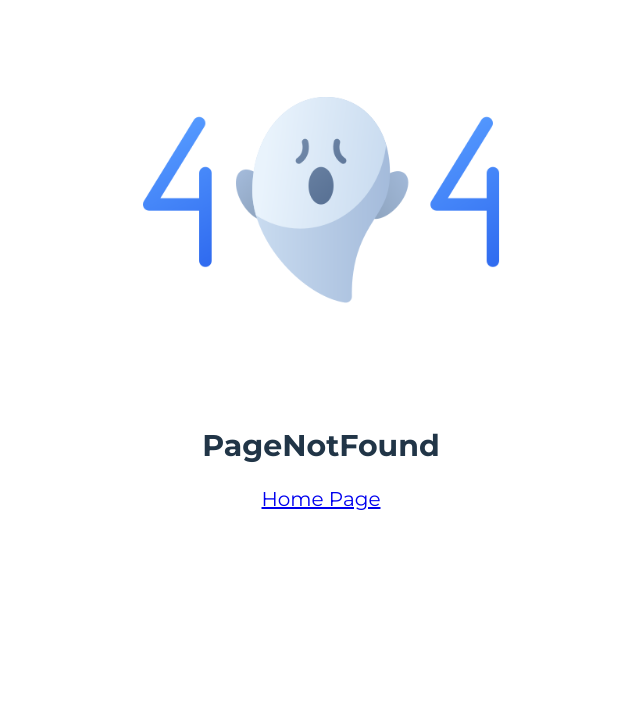
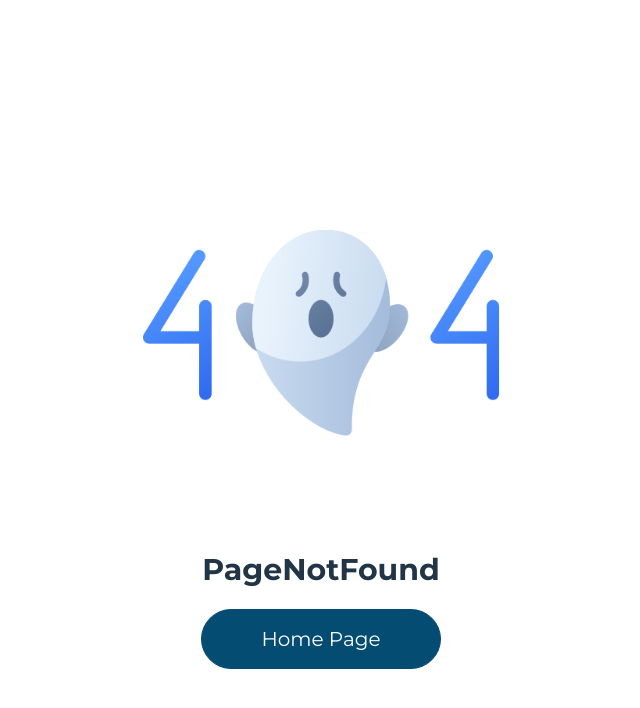
Before and after one commit to guranda26/ecommerce-website, a React (Vite) app: page /main in a window 1280 px wide. Shown: the top 708 px of the page, without its empty margins (319-959 px from the left). Built offline with nearby package versions, Linux system fonts and the light colour scheme.

Commit message:
feat: add errorPage style

```diff
--- a/src/components/header/header.css
+++ b/src/components/header/header.css
@@ -104,3 +104,6 @@
 .nav-link.active::after {
   width: 100%;
 }
+
+@media screen and (max-width: 698px) {
+}
--- a/src/pages/errorPage/ErrorPage.tsx
+++ b/src/pages/errorPage/ErrorPage.tsx
@@ -1,15 +1,22 @@
 import { ErrorResponse, NavLink, useRouteError } from 'react-router-dom';
 import errorImage from '../../assets/images/404-error.png';
 import planetImage from '../../assets/images/planet.png';
+import './errorPage.css';
 
 function ErrorPage() {
   const error = useRouteError() as ErrorResponse;
   if (error.status === 404) {
     return (
       <div className="error-container">
-        <img src={errorImage} alt="Error page image" width={400} height={400} />
+        <img
+          className="error-img"
+          src={errorImage}
+          alt="Error page image"
+          width={400}
+          height={400}
+        />
         <h2 className="header-content">PageNotFound</h2>
-        <NavLink className="home-page-btn" to={'./'}>
+        <NavLink className="home-page-btn button" to={'./'}>
           Home Page
         </NavLink>
       </div>
@@ -19,7 +26,7 @@ function ErrorPage() {
     <div className="error-container">
       <img src={planetImage} alt="Error page image" width={400} height={400} />
       <h2 className="header-content">Something went wrong:</h2>
-      <NavLink className="home-page-btn" to={'./'}>
+      <NavLink className="home-page-btn button" to={'./'}>
         Home Page
       </NavLink>
     </div>
--- /dev/null
+++ b/src/pages/errorPage/errorPage.css
@@ -0,0 +1,25 @@
+.error-container {
+  margin: 0;
+  display: flex;
+  flex-direction: column;
+  justify-content: center;
+  align-items: center;
+  min-width: 320px;
+  min-height: 100vh;
+}
+
+.error-img {
+  animation: moveImage 2s linear;
+  /* animation-play-state: running; */
+  animation-iteration-count: 10;
+}
+
+@keyframes moveImage {
+  0% {
+    transform: translateY(50%);
+  }
+
+  100% {
+    transform: translateY(0);
+  }
+}
```
